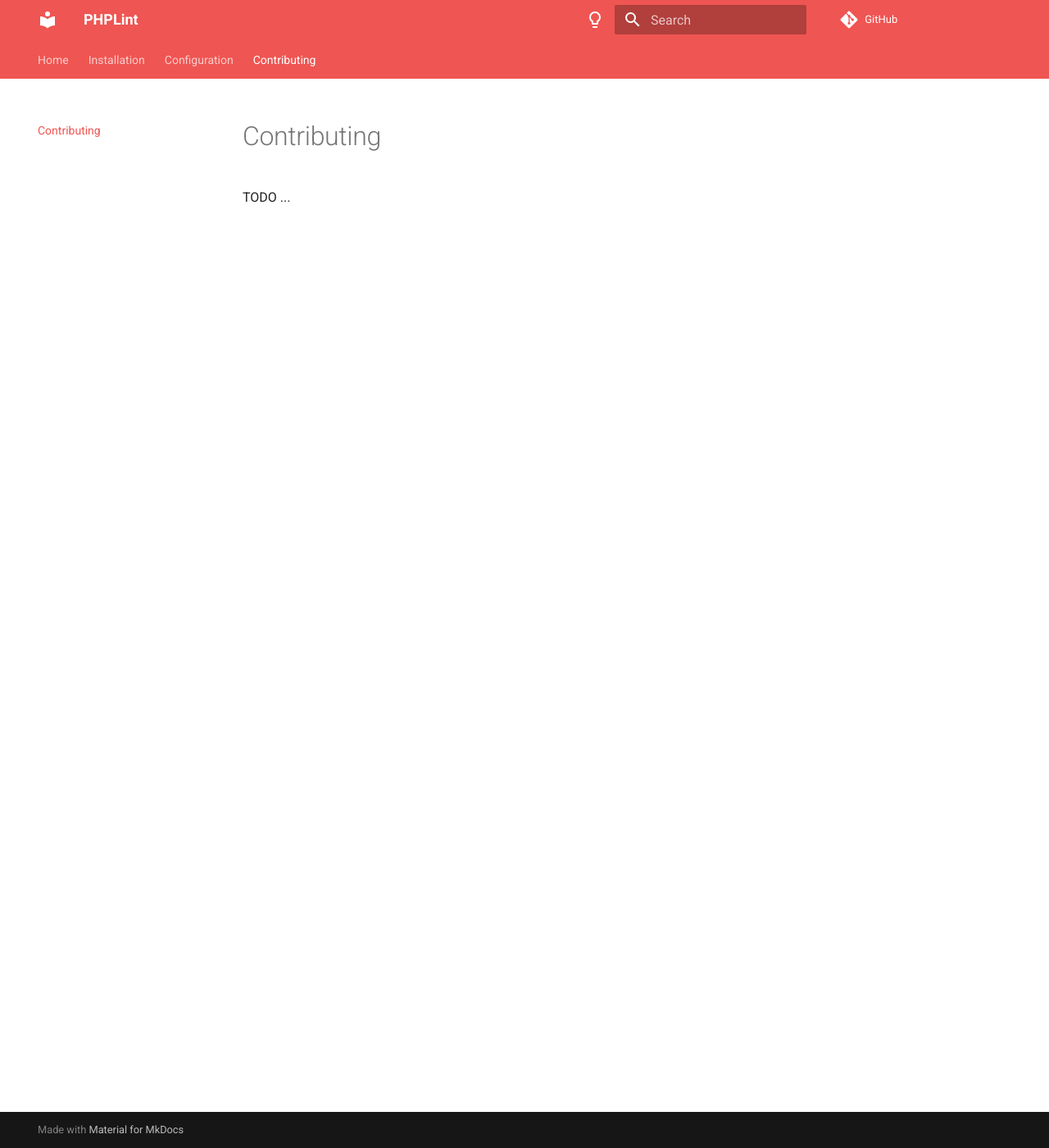
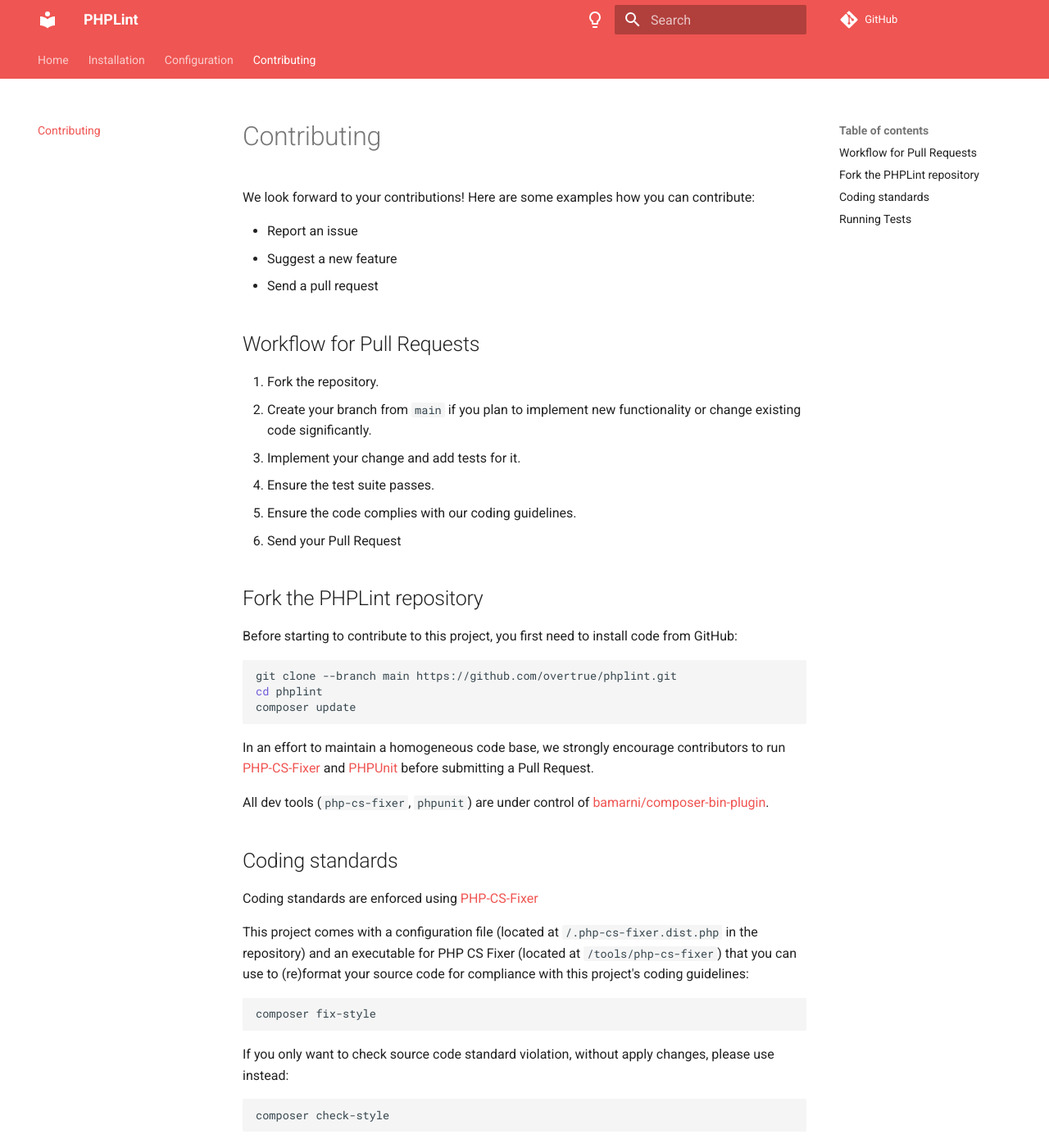
Before and after one commit to overtrue/phplint, an MkDocs documentation site: the page built from docs/contributing.md, in a window 1280 px wide and 1400 px high. Shown: the whole window at 82% size. Built offline with MkDocs 1.6.1 and Material for MkDocs 9.7.7, drawn with Linux system fonts in a browser that asks for light colours; comment, search, counter and statistics services are not loaded; some of the changed text lies outside the part shown.

Commit message:
add CONTRIBUTING guide

````diff
--- a/docs/contributing.md
+++ b/docs/contributing.md
@@ -1,3 +1,73 @@
 # Contributing
 
-TODO ...
+We look forward to your contributions! Here are some examples how you can contribute:
+
+- Report an issue
+- Suggest a new feature
+- Send a pull request
+
+## Workflow for Pull Requests
+
+1. Fork the repository.
+1. Create your branch from `main` if you plan to implement new functionality or change existing code significantly.
+1. Implement your change and add tests for it.
+1. Ensure the test suite passes.
+1. Ensure the code complies with our coding guidelines.
+1. Send your Pull Request
+
+## Fork the PHPLint repository
+
+Before starting to contribute to this project, you first need to install code from GitHub:
+
+```shell
+git clone --branch main https://github.com/overtrue/phplint.git
+cd phplint
+composer update
+```
+
+In an effort to maintain a homogeneous code base, we strongly encourage contributors to run
+[PHP-CS-Fixer][php-cs-fixer] and [PHPUnit][phpunit] before submitting a Pull Request.
+
+All dev tools (`php-cs-fixer`, `phpunit`) are under control of [bamarni/composer-bin-plugin][bamarni/composer-bin-plugin].
+
+## Coding standards
+
+Coding standards are enforced using [PHP-CS-Fixer][php-cs-fixer]
+
+This project comes with a configuration file (located at `/.php-cs-fixer.dist.php` in the repository)
+and an executable for PHP CS Fixer (located at `/tools/php-cs-fixer`) that you can use to (re)format your source code for compliance with this project's coding guidelines:
+
+```shell
+composer fix-style
+```
+
+If you only want to check source code standard violation, without apply changes, please use instead:
+
+```shell
+composer check-style
+```
+
+## Running Tests
+
+All tests must PASS before submitting a Pull Request.
+
+Three Composer shortcuts are available:
+
+```shell
+composer tests:unit
+```
+Executes all unit tests (that include test suites: `cache`, `configuration`, `finder`)
+
+```shell
+composer tests:e2e
+```
+Execute end-to-end tests (that include test suite `e2e`)
+
+```shell
+composer tests:all
+```
+Execute all tests (unit and end-to-end)
+
+[bamarni/composer-bin-plugin]: https://github.com/bamarni/composer-bin-plugin
+[php-cs-fixer]: https://github.com/PHP-CS-Fixer/PHP-CS-Fixer
+[phpunit]: https://github.com/sebastianbergmann/phpunit
````
